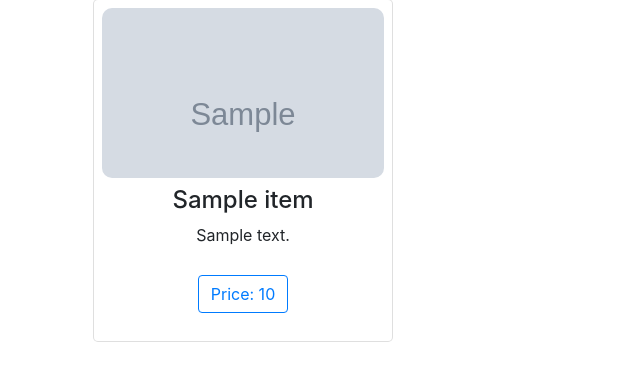
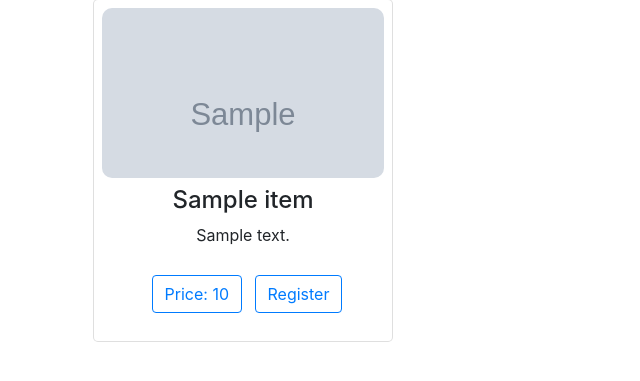
Before and after one commit to harini-jt/vlearn, a Flask app: page / in a window 1280 px wide. Shown: the part 89-470 px from the top of the page, without its empty margins (0-640 px from the left). Run offline with Flask 2, Linux system fonts and the light colour scheme; grey boxes marked "Sample" are stand-in pictures; a database or web service that is not in the repository returns one stand-in record (values such as "Sample title"); some libraries are stand-ins or nearby versions.

Commit message:
fix: course reg ✅

```diff
--- a/app.py
+++ b/app.py
@@ -232,6 +232,9 @@ def add_course():
 def course_register():
     try:
         message, user = None, None
+        if 'email' not in session:
+            message = 'You\'ve not logged in!!'
+            return render_template('error.html', message = message)
         if 'email' in session:
             user = users.find({'email': session['email']})
             courses_list = []
--- a/templates/courses.html
+++ b/templates/courses.html
@@ -215,7 +215,8 @@
                         <h4 class="text-center mt-2">{{ courses_list[i]['course_name'] }}</h4>
                         <p class="text-center mt-2">{{ courses_list[i]['description'] }}</p>
                         <div class="card-footer text-center">
-                            <button class="btn btn-outline-primary register-button text-center">Price: {{ courses_list[i]['price'] }}</button>
+                            <button class="btn btn-outline-primary register-button text-center mx-2">Price: {{ courses_list[i]['price'] }}</button>
+                            <button class="btn btn-outline-primary register-button text-center"><a href="/register">Register</a></button>
                         </div>
                     </div>
 
```
